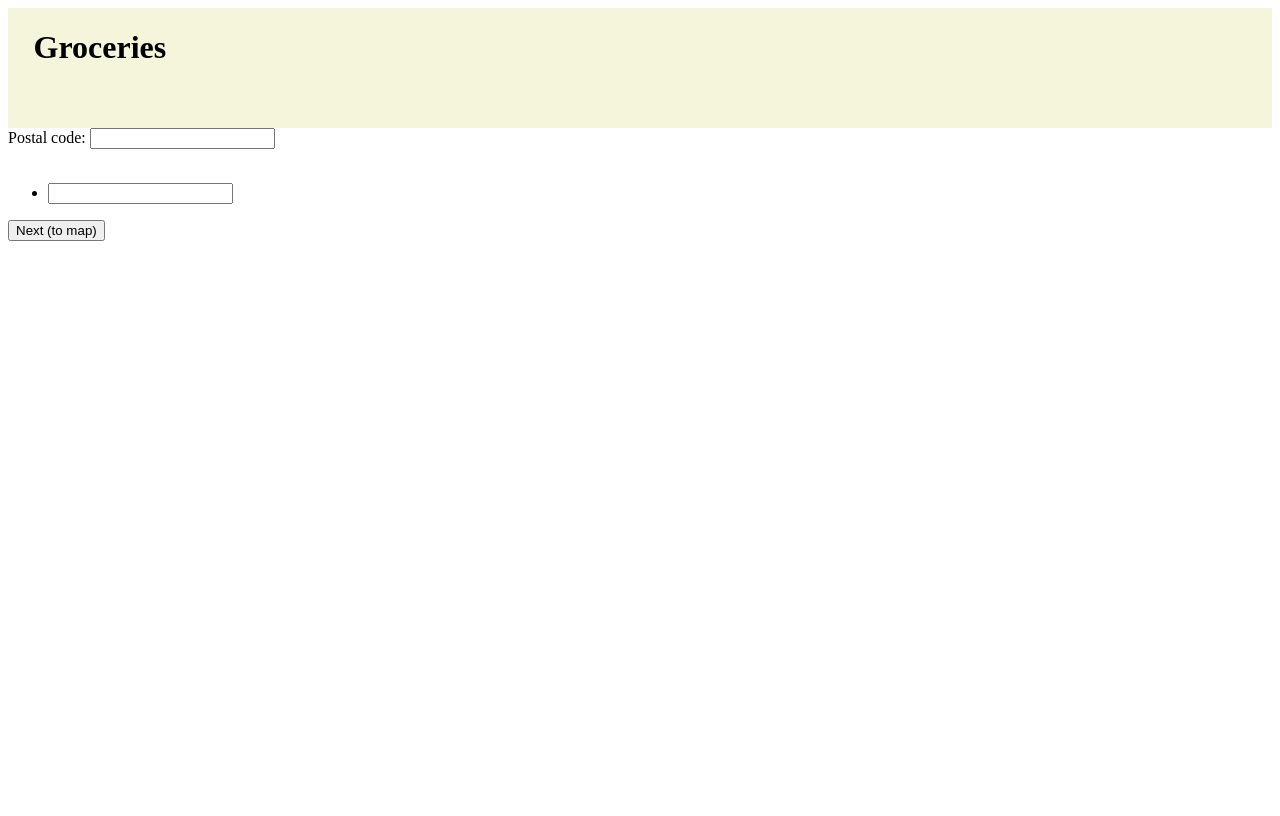
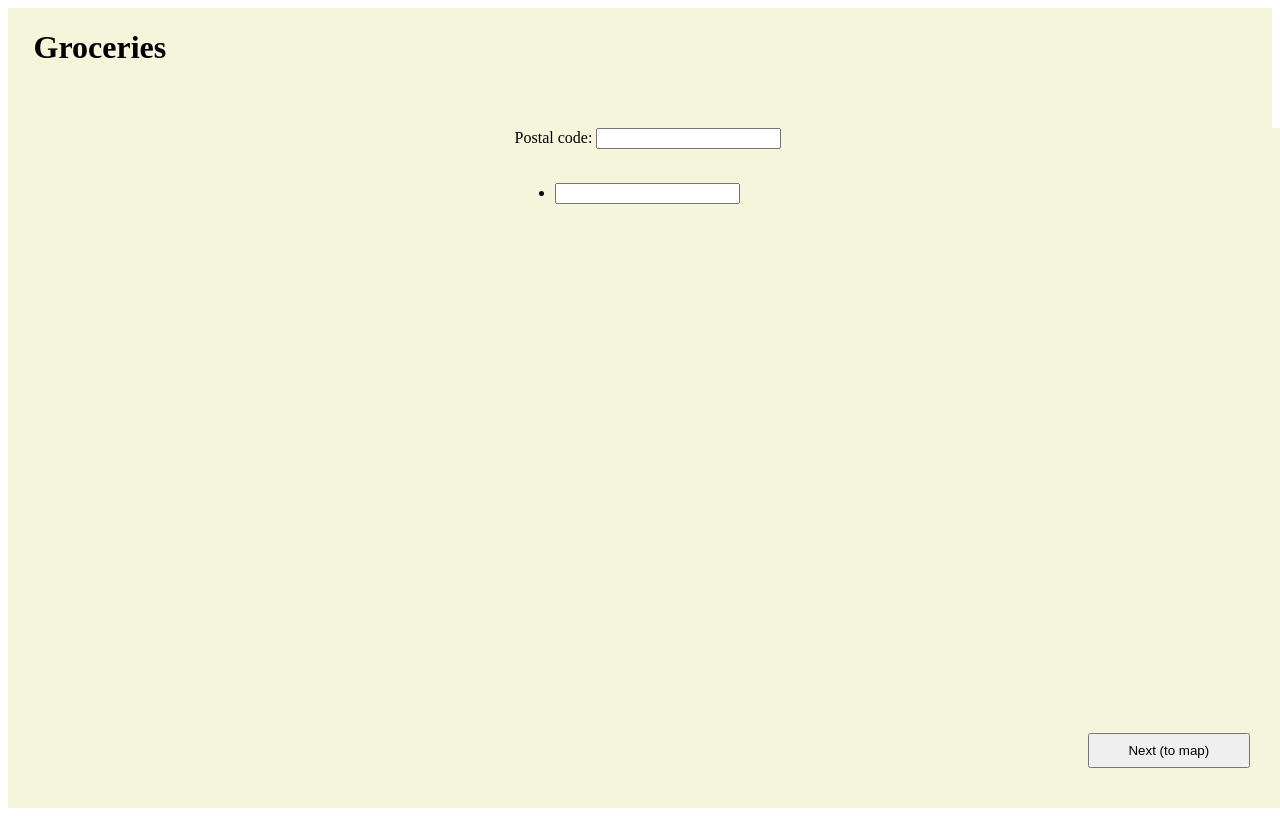
Before and after one commit to roselynh100/listry, a React (Create React App) app in the folder frontend/: page /checklist in a window 1280 px wide. Built offline with nearby package versions, Linux system fonts and the light colour scheme.

Commit message:
css improvements, mainly for the checklist page

```diff
--- a/frontend/src/components/checklist/checklist.scss
+++ b/frontend/src/components/checklist/checklist.scss
@@ -0,0 +1,20 @@
+.checklistContainer {
+    display: flex;
+    flex-direction: column;
+    align-items: center;
+	height: 85vh;
+	width: 100vw;
+	background-color: beige;
+	border: none;
+}
+
+.checklistButtons {
+    margin-right: 3vw;
+    margin-left: auto;
+    margin-bottom: 5vh;
+    margin-top: auto;
+}
+
+.nextButton {
+    padding: 1vh 3vw;
+}
--- a/frontend/src/components/checklist/index.jsx
+++ b/frontend/src/components/checklist/index.jsx
@@ -10,7 +10,8 @@ export default function Checklist() {
 	const [items, setItems] = useContext(ItemContext);
 
 	return (
-		<div>
+		<div className="checklistContainer">
+			<div className="checklistContent">
 			<PostalCodeField />
 			<br />
 			<ul>
@@ -25,9 +26,12 @@ export default function Checklist() {
 					);
 				})}
 			</ul>
+			</div>
+			<div className="checklistButtons">
 			<Link to="/map">
-				<button>Next (to map)</button>
+				<button className="nextButton">Next (to map)</button>
 			</Link>
+			</div>
 		</div>
 	);
 }
--- a/frontend/src/components/home/home.scss
+++ b/frontend/src/components/home/home.scss
@@ -27,4 +27,5 @@
 	border: none;
 	margin-top: 1vh;
 	margin-bottom: 1vh;
+	padding: 1vh 3vw;
 }
```
